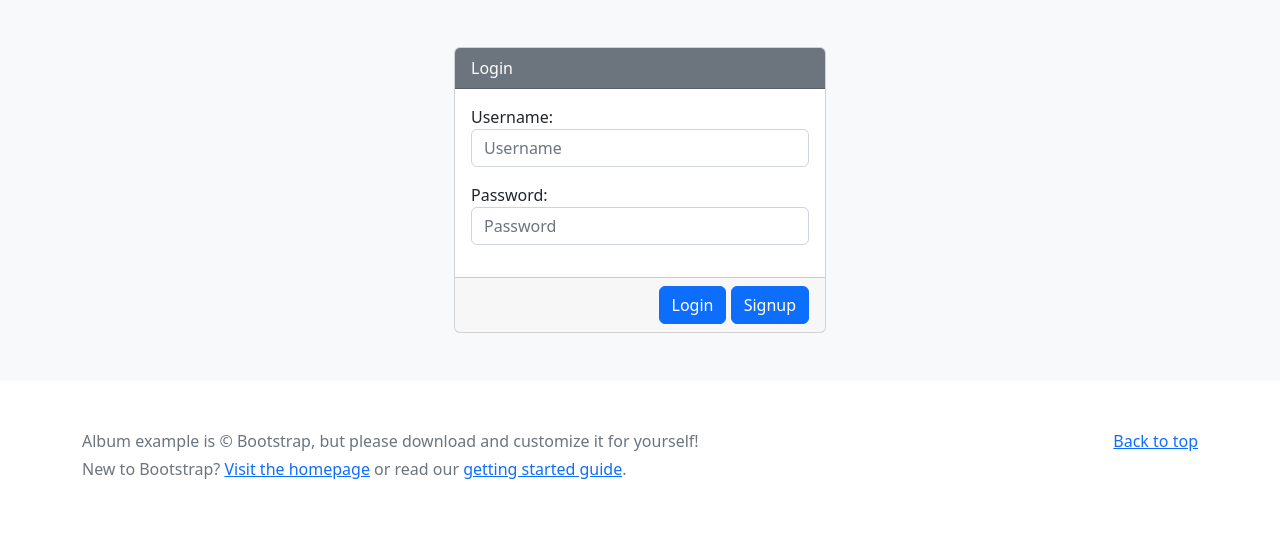
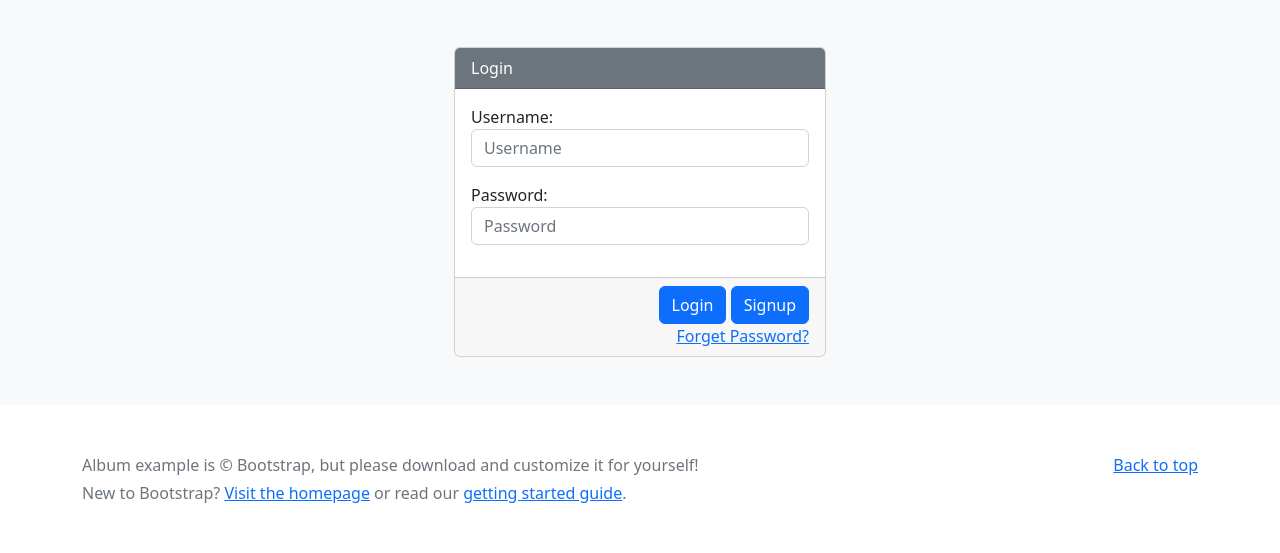
Before and after one commit to VBA-Libraries/mushti_v1, a Django app: page /accounts/login/ in a window 1280 px wide. Shown: the part 333-886 px from the top of the page. Before the commit the page ends 812 px from the top, so only its background shows below. Run offline with Django 4.2, Linux system fonts and the light colour scheme; some libraries are stand-ins or nearby versions.

Commit message:
forget_password

```diff
--- a/account/views.py
+++ b/account/views.py
@@ -2,8 +2,16 @@ import imp
 from multiprocessing import AuthenticationError
 from django.contrib.auth.decorators import login_required
 from django.contrib.auth import logout, login, authenticate
+from django.contrib.auth.tokens import default_token_generator
+from django.contrib.auth.forms import PasswordResetForm
+from django.utils.http import urlsafe_base64_encode
+from django.utils.encoding import force_bytes
 from django.forms import ValidationError
 from django.shortcuts import redirect, render, get_object_or_404
+from django.core.mail import send_mail
+from django.template.loader import render_to_string
+from django.http import HttpResponse
+from django.db.models.query_utils import Q
 
 from .forms import *
 
@@ -94,3 +102,39 @@ def profile_detail_view(request, *args, **kwargs):
         'object' : profile
     }
     return render(request, 'account/detail.html', context= context)
+
+
+
+
+# Create your views here.
+def password_reset_request(request):
+    if request.method == "POST":
+        password_reset_form = PasswordResetForm(request.POST)
+        if password_reset_form.is_valid():
+            data = password_reset_form.cleaned_data['email']
+            associated_users = User.objects.filter(Q(email=data))
+            if associated_users.exists():
+                for user in associated_users:
+                    subject = "Password Reset Requested"
+                    email_template_name = "password_reset/email.txt"
+                    c = {
+                        "email": user.email,
+                        'domain': '127.0.0.1:8000',
+                        'site_name': 'Website',
+                        "uid": urlsafe_base64_encode(force_bytes(user.pk)),
+                        "user": user,
+                        'token': default_token_generator.make_token(user),
+                        'protocol': 'http',
+                    }
+                    email = render_to_string(email_template_name, c)
+                    try:
+                        send_mail(subject, email, 'aryabhatta_ics@outlook.com',
+                                  [user.email], fail_silently=False)
+                    except:
+                        return HttpResponse('Invalid header found.')
+                    return redirect("/password_reset/done/")
+    password_reset_form = PasswordResetForm()
+    context = {
+        'form': password_reset_form
+    }
+    return render(request=request, template_name="password_reset/password_reset_request.html", context=context)
--- a/mushti/urls.py
+++ b/mushti/urls.py
@@ -15,9 +15,19 @@ Including another URLconf
 """
 from django.contrib import admin
 from django.urls import path,include
+from account.views import password_reset_request
+from django.contrib.auth import views as auth_views
 
 urlpatterns = [
     path('admin/', admin.site.urls),
     path('accounts/',include('account.urls')),
-    path('',include('project.urls'))
+    path('',include('project.urls')),
+    path('password_reset/done/', auth_views.PasswordResetDoneView.as_view(template_name="password_reset/reset_done.html"),
+        name="password_reset_done"),
+    path('reset/<uidb64>/<token>/', auth_views.PasswordResetConfirmView.as_view(template_name="password_reset/change_password.html"),
+        name="password_reset_confirm"),
+    path('reset/done', auth_views.PasswordResetCompleteView.as_view(template_name="password_reset/reset_complete.html"),
+        name="password_reset_complete"),
+    path('password/reset/', password_reset_request, name='password_request')
+
 ]
--- a/templates/account/login.html
+++ b/templates/account/login.html
@@ -12,21 +12,17 @@
 
             <div class="card-body">
 
-
-
                 {% csrf_token %}
                 {{form.as_p}}
-
-
-
-
 
             </div>
             <div class="card-footer  " style="text-align:right;">
 
                 <input class="btn btn-primary " value="Login" type="submit">
                 <a class="btn btn-primary" href="{% url 'account:signup_view' %}">Signup</a>
-
+                <div>
+                    <a  href="{% url 'password_request' %}">Forget Password? </a>
+                </div>
             </div>
         </div>
     </form>
--- /dev/null
+++ b/templates/password_reset/reset_complete.html
@@ -0,0 +1,6 @@
+{% extends '../base.html' %}
+
+{% block container %}
+    Password reset successfull.
+    <a href="{% url 'account:login_view' %}">Login</a>
+{% endblock %}
--- /dev/null
+++ b/templates/password_reset/reset_done.html
@@ -0,0 +1,5 @@
+{% extends '../base.html' %}
+
+{% block container %}
+        An email with instructions to reset password has been sent to your email id.
+{% endblock %}
```
Also changed, not shown: mushti/settings.py (+11 -0 lines), templates/password_reset/change_password.html (added, +15 -0 lines), templates/password_reset/email.txt (added, +15 -0 lines), templates/password_reset/password_reset_request.html (added, +15 -0 lines).
